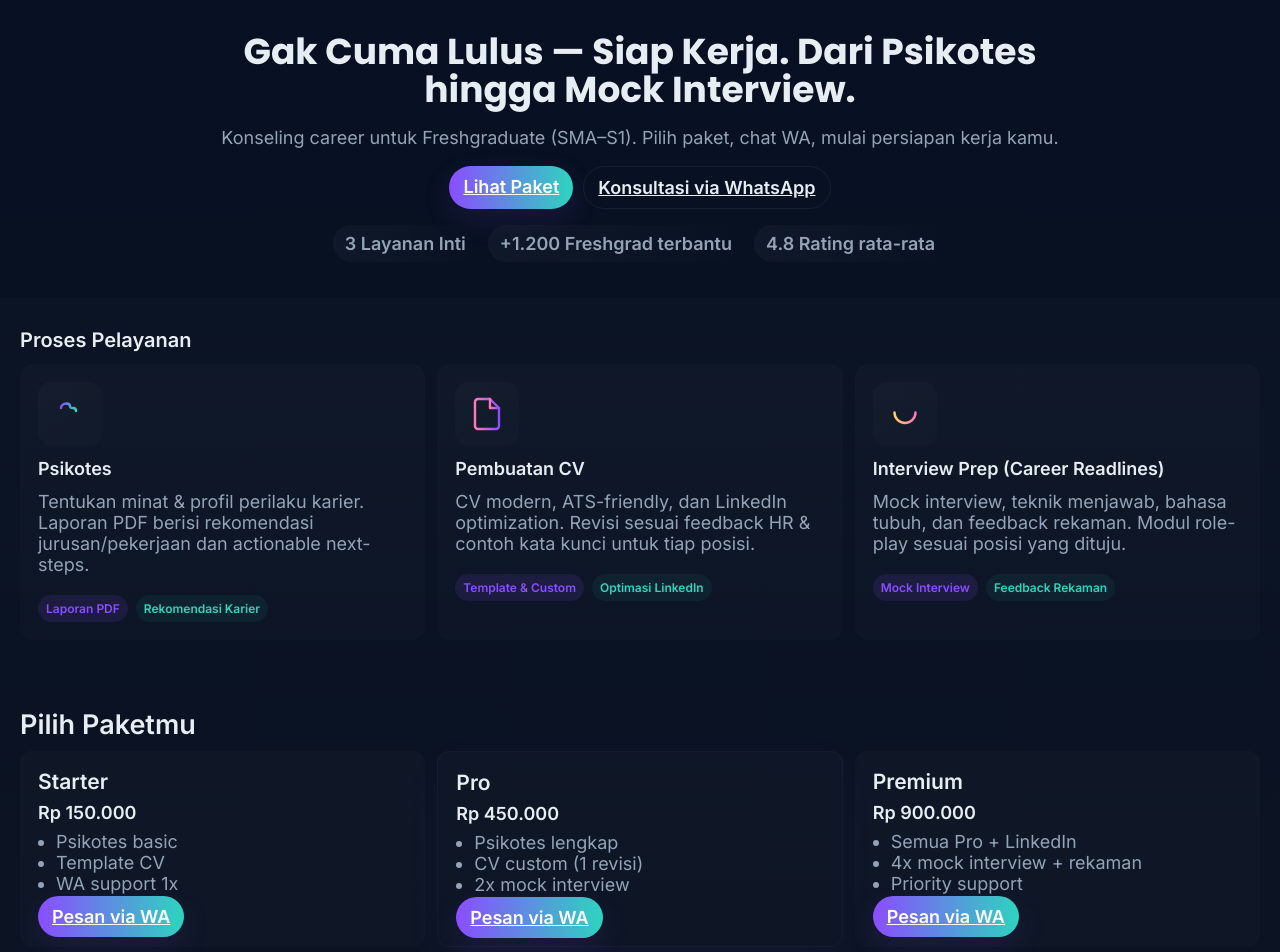
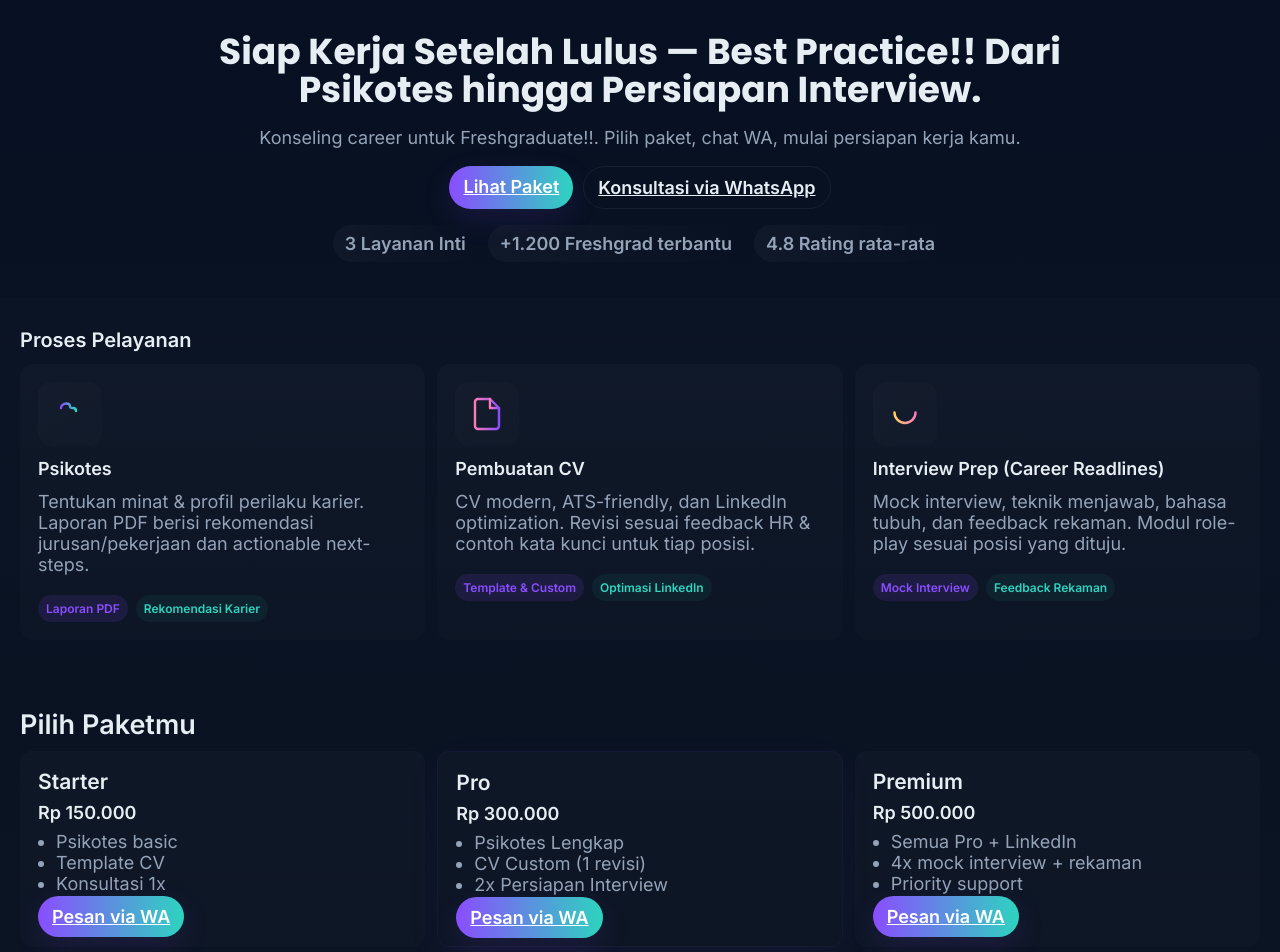
Before and after one commit to anggerpriad/HRCOEG-V2, a plain HTML site: page index.html in a window 1280 px wide. Shown: the part 80-1032 px from the top of the page. Drawn offline with Linux system fonts and the light colour scheme.

Commit message:
Update index.html

```diff
--- a/index.html
+++ b/index.html
@@ -25,8 +25,8 @@
     <!-- HERO (clean) -->
     <section class="hero">
       <div class="hero-center">
-        <h1>Gak Cuma Lulus — Siap Kerja. Dari Psikotes hingga Mock Interview.</h1>
-        <p class="muted">Konseling career untuk Freshgraduate (SMA–S1). Pilih paket, chat WA, mulai persiapan kerja kamu.</p>
+        <h1>Siap Kerja Setelah Lulus — Best Practice!! Dari Psikotes hingga Persiapan Interview.</h1>
+        <p class="muted">Konseling career untuk Freshgraduate!!. Pilih paket, chat WA, mulai persiapan kerja kamu.</p>
         <div class="hero-ctas">
           <a class="btn primary" href="#paket">Lihat Paket</a>
           <a class="btn outline" id="waHero" href="#">Konsultasi via WhatsApp</a>
@@ -106,23 +106,23 @@
           <ul>
             <li>Psikotes basic</li>
             <li>Template CV</li>
-            <li>WA support 1x</li>
+            <li>Konsultasi 1x</li>
           </ul>
           <a class="btn primary wa-order" href="#" data-package="Starter">Pesan via WA</a>
         </div>
         <div class="pkg-card featured">
           <h3>Pro</h3>
-          <p class="price">Rp 450.000</p>
+          <p class="price">Rp 300.000</p>
           <ul>
-            <li>Psikotes lengkap</li>
-            <li>CV custom (1 revisi)</li>
-            <li>2x mock interview</li>
+            <li>Psikotes Lengkap</li>
+            <li>CV Custom (1 revisi)</li>
+            <li>2x Persiapan Interview</li>
           </ul>
           <a class="btn primary wa-order" href="#" data-package="Pro">Pesan via WA</a>
         </div>
         <div class="pkg-card">
           <h3>Premium</h3>
-          <p class="price">Rp 900.000</p>
+          <p class="price">Rp 500.000</p>
           <ul>
             <li>Semua Pro + LinkedIn</li>
             <li>4x mock interview + rekaman</li>
```
